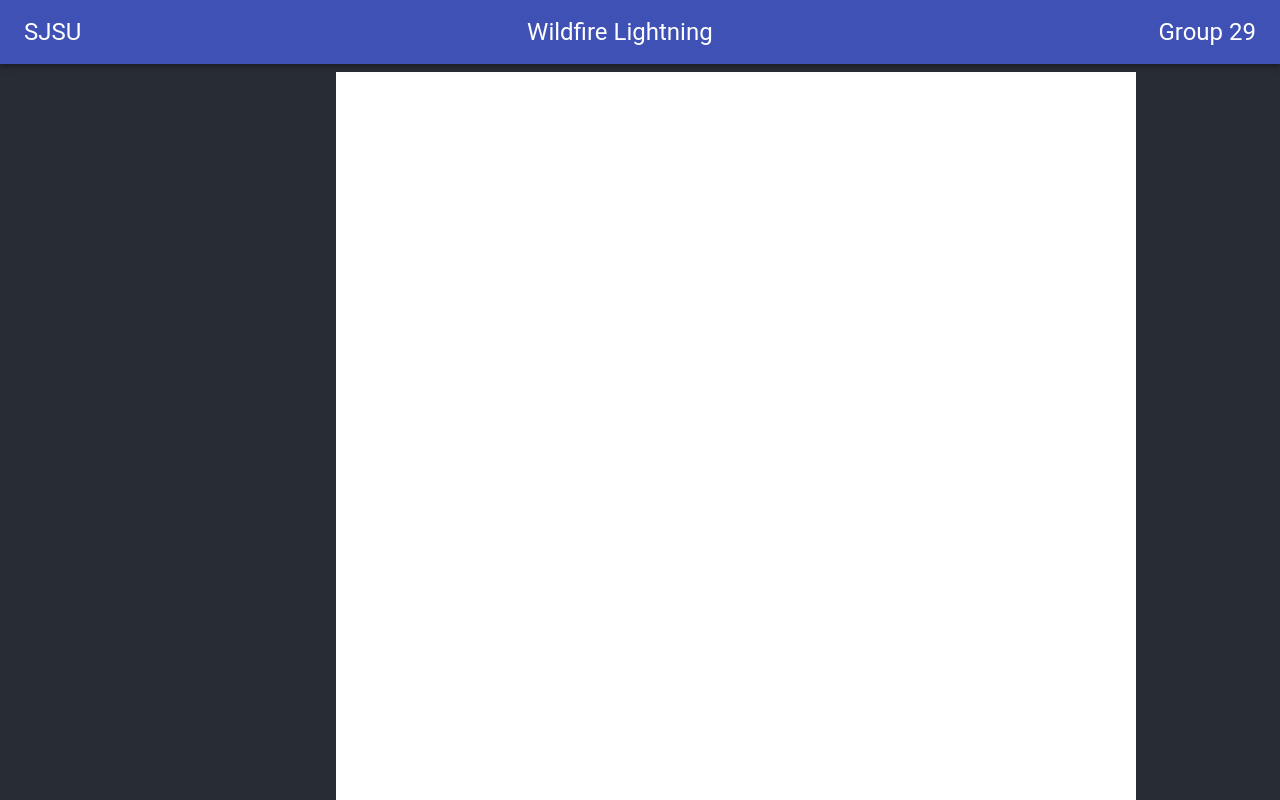
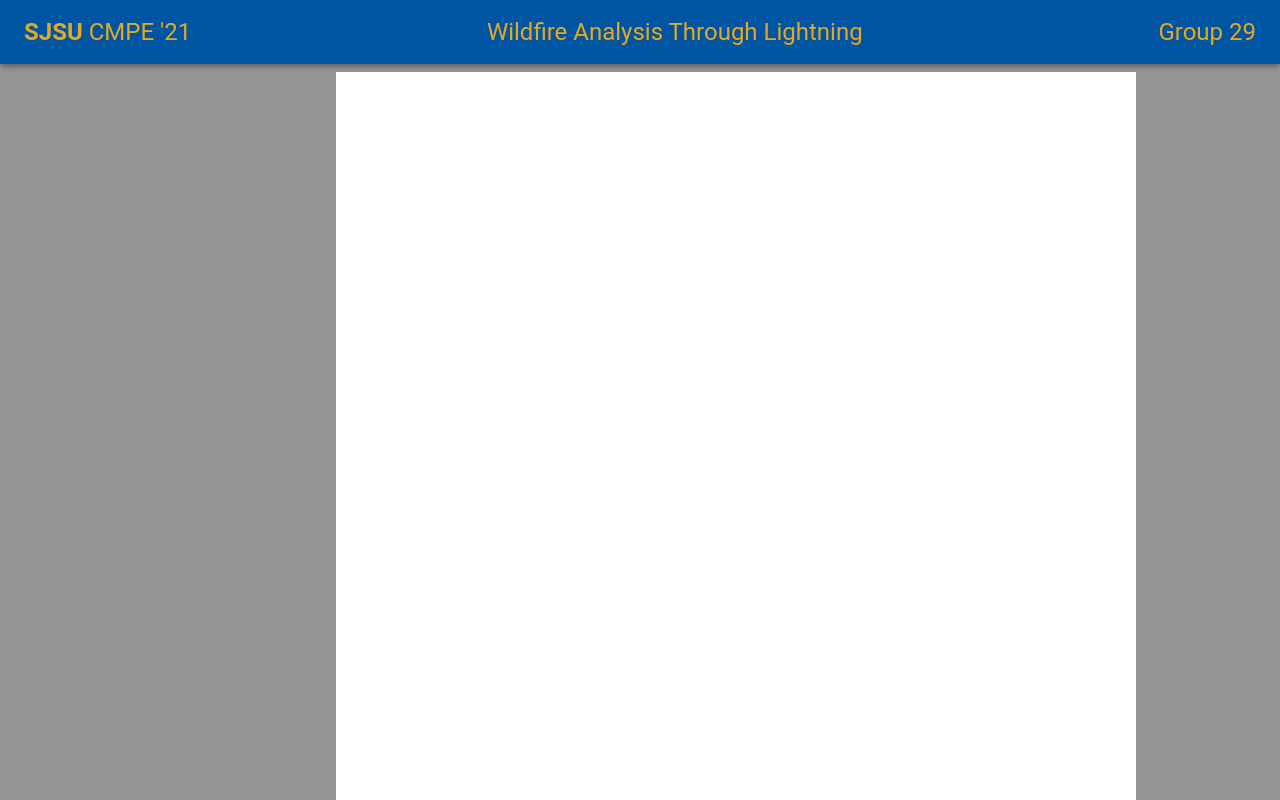
Before and after one commit to SJSU-Wildfire-Prediction/wildfire-frontend, a React (Create React App) app: page /dashboard in a window 1280 px wide. Shown: the top 800 px of the page. Built offline with nearby package versions, Linux system fonts and the light colour scheme.

Commit message:
changed colors

```diff
--- a/src/App.css
+++ b/src/App.css
@@ -37,26 +37,33 @@
   }
 } */
 
+body {
+  background-color: #939597;
+}
+
 .App-header {
-  background-color: #282c34;
-  min-height: 100vh;
+  background-color: #939597;
+  /* min-height: 100vh; */
   display: flex;
 }
 
 .dash {
   background-color: white;
-  min-height: 100vh;
+  /* min-height: 100vh; */
   display: flex;
 }
 
 .general-top-bar {
   height: 60;
   justify-content: center;
+
 }
 
 .topbar-toolbar {
   display: flex;
   justify-content: space-between;
+  color: #E5A823;
+  background-color: #0055A2;
 }
 
 .topbar-buffer {
--- a/src/Dashboard.jsx
+++ b/src/Dashboard.jsx
@@ -18,10 +18,10 @@ class Dashboard extends Component {
           <AppBar className="general-top-bar" position="absolute">
             <Toolbar className="topbar-toolbar">
               <Typography variant="h5" color="inherit">
-                SJSU
+                <b>SJSU</b> CMPE '21
               </Typography>
               <Typography variant="h5" color="inherit">
-                Wildfire Lightning
+                Wildfire Analysis Through Lightning
               </Typography>
               <Typography variant="h5" color="inherit">
                 Group 29
```
